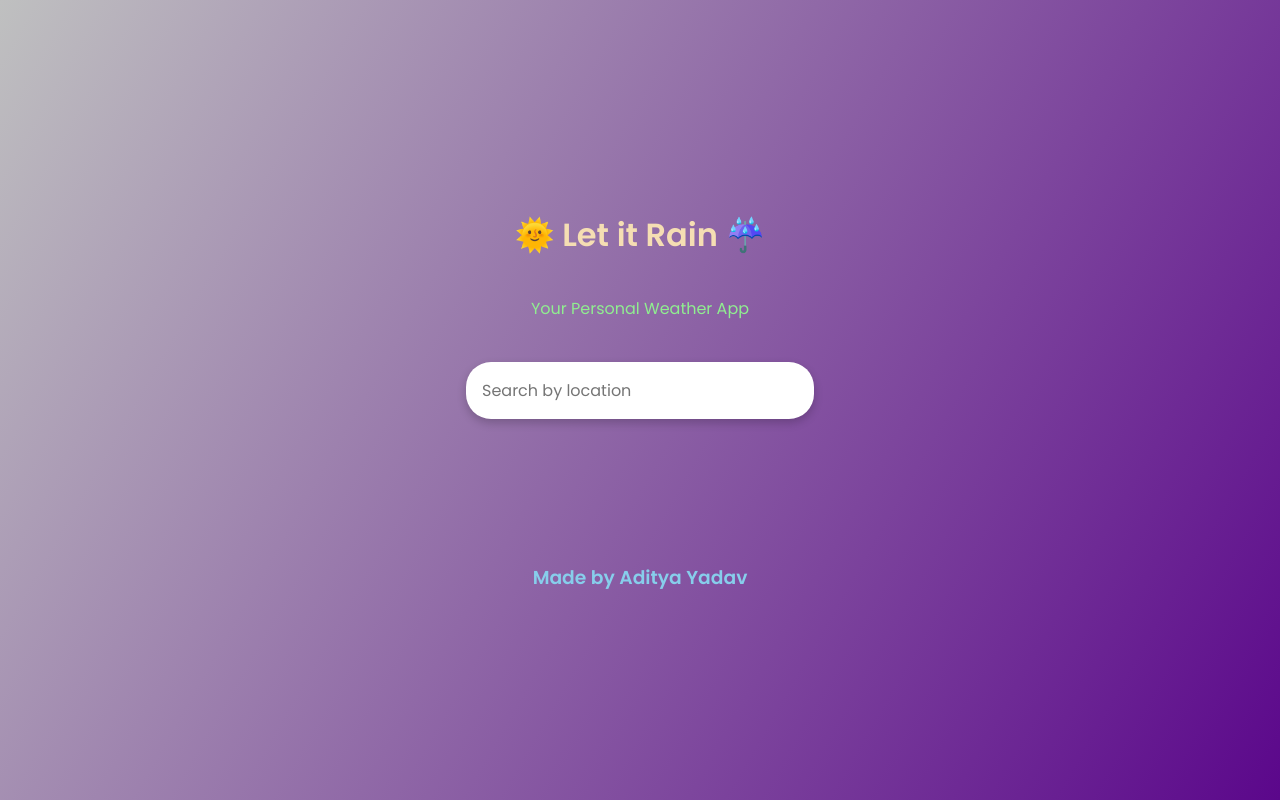
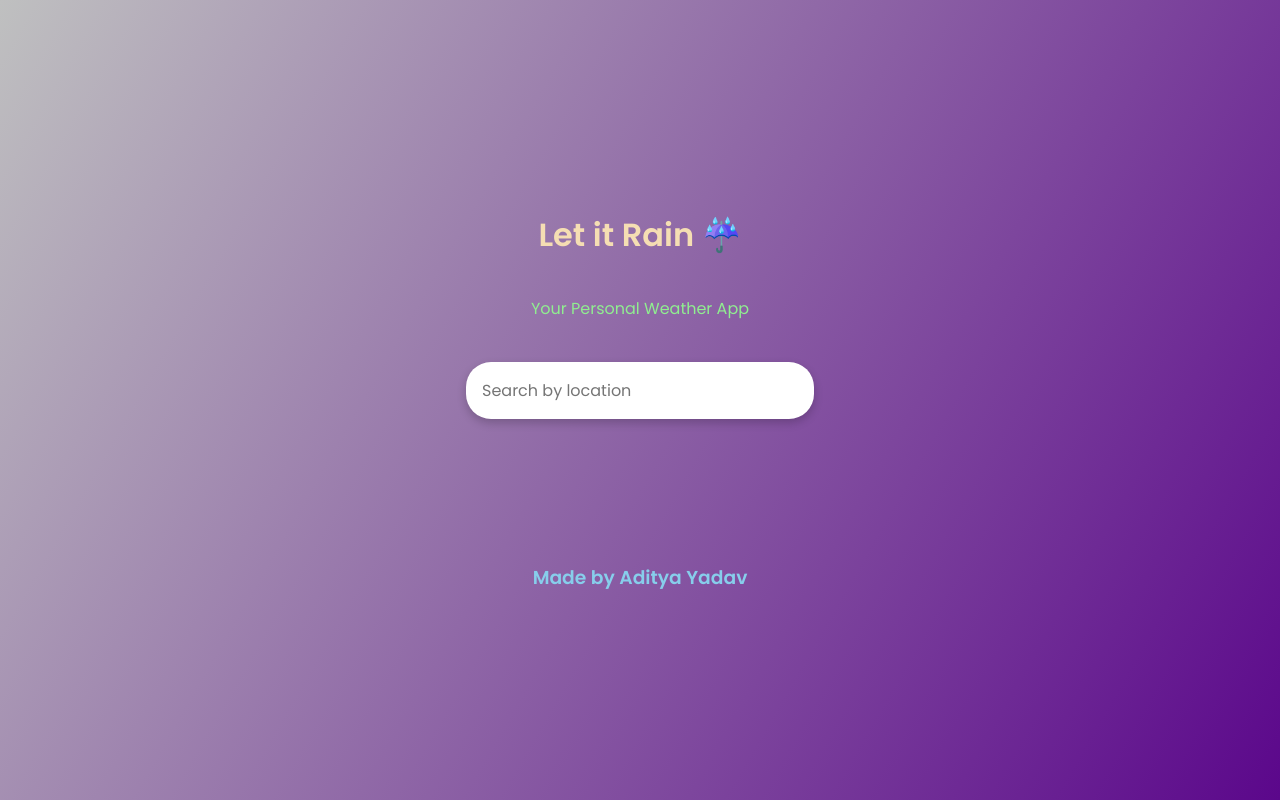
Before and after one commit to adityayadav012552/Let-It-Rain, a plain HTML site: page index.html in a window 1280 px wide. Drawn offline with Linux system fonts and the light colour scheme.

Commit message:
changes in html

```diff
--- a/index.html
+++ b/index.html
@@ -10,7 +10,7 @@
 </head>
 
 <body>
-    <h1 id="head">🌞 Let it Rain ☔</h1>
+    <h1 id="head">Let it Rain ☔</h1>
     <p>Your Personal Weather App</p>
     <br>
     <form id="form">
```
